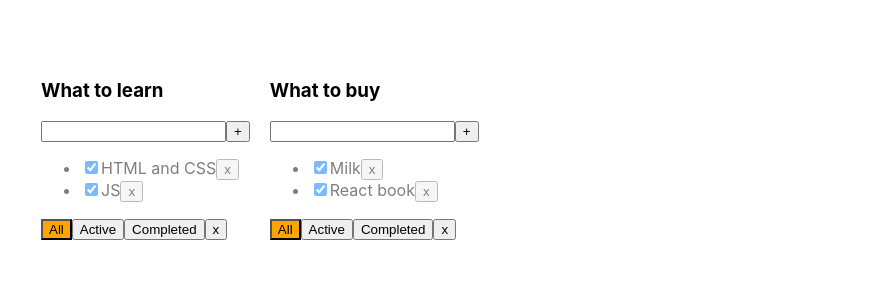
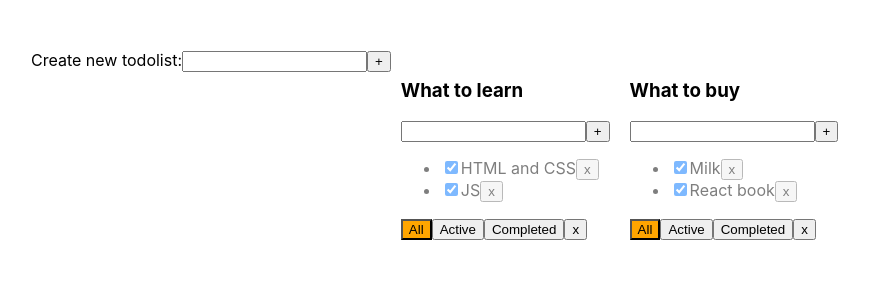
Before and after one commit to Hyojeong-Abzal/todolist, a React (Create React App) app: page / in a window 1280 px wide. Shown: the top 300 px of the page, without its empty margins (19-888 px from the left). Built offline with nearby package versions, Linux system fonts and the light colour scheme.

Commit message:
todolist lesson 6

```diff
--- /dev/null
+++ b/src/AddItemForm/AddItemForm.tsx
@@ -0,0 +1,45 @@
+import React, { ChangeEvent, KeyboardEvent, useState } from "react";
+
+type AddItemFormPropsType = {
+  addItem: (title: string) => void; // parents callback
+};
+
+export function AddItemForm(props: AddItemFormPropsType) {
+  const [newTaskText, setNewTaskText] = useState("");
+  const [error, setError] = useState<string | null>(null);
+
+  const onChangeHandler = (e: ChangeEvent<HTMLInputElement>) => {
+    setError(null);
+    setNewTaskText(e.currentTarget.value);
+  };
+  const addItem = () => {
+    const trimmedText = newTaskText.trim();
+    if (trimmedText) {
+      props.addItem(trimmedText);
+    } else {
+      setError("Title is required!");
+    }
+    setNewTaskText("");
+  };
+  const onKeyPressHandler = (e: KeyboardEvent<HTMLInputElement>) => {
+    if (e.code === "Enter") {
+      addItem();
+    }
+  };
+  const errorMessage = error ? (
+    <div className={"error-message"}>{error}</div>
+  ) : null;
+
+  return (
+    <div>
+      <input
+        value={newTaskText}
+        onChange={onChangeHandler}
+        onKeyPress={onKeyPressHandler}
+        className={error ? "error-Input" : ""}
+      />
+      <button onClick={addItem}>+</button>
+      {errorMessage}
+    </div>
+  );
+}
--- a/src/App.tsx
+++ b/src/App.tsx
@@ -1,112 +1,138 @@
-import React, {useState} from 'react';
-import './App.css';
-import {tasksType, Todolist} from "./Todolist";
-import {v1} from "uuid";
+import React, { useState } from "react";
+import "./App.css";
+import { tasksType, Todolist } from "./Todolist";
+import { v1 } from "uuid";
+import { AddItemForm } from "./AddItemForm/AddItemForm";
 
 export type filterTypeValue = "All" | "Active" | "Completed";
 export type todolistTypeArr = {
-    id: string
-    title: string
-    filter: filterTypeValue
-}
+  id: string;
+  title: string;
+  filter: filterTypeValue;
+};
 type TasksStateType = {
-    [key: string]: Array<tasksType>
-}
+  [key: string]: Array<tasksType>;
+};
 
 function App() {
-
   let todolistId1 = v1();
   let todolistId2 = v1();
 
   const [todolists, setTodolists] = useState<Array<todolistTypeArr>>([
-        {id: todolistId1, title: "What to learn", filter: "All"},
-        {id: todolistId2, title: "What to buy", filter: "All"},
-    ])
+    { id: todolistId1, title: "What to learn", filter: "All" },
+    { id: todolistId2, title: "What to buy", filter: "All" },
+  ]);
   const [tasks, setTasks] = useState<TasksStateType>({
     [todolistId1]: [
-            {id: v1(), text: "HTML and CSS", isDone: true},
-            {id: v1(), text: "JS", isDone: true},
+      { id: v1(), text: "HTML and CSS", isDone: true },
+      { id: v1(), text: "JS", isDone: true },
     ],
     [todolistId2]: [
-            {id: v1(), text: "Milk", isDone: true},
-            {id: v1(), text: "React book", isDone: true},
-        ]
+      { id: v1(), text: "Milk", isDone: true },
+      { id: v1(), text: "React book", isDone: true },
+    ],
   });
 
-    function changeTaskStatus(taskID: string, isDoneValue: boolean, todolistId: string) {
+  function changeTaskStatus(
+    taskID: string,
+    isDoneValue: boolean,
+    todolistId: string
+  ) {
     let todolistTasks = tasks[todolistId];
-        let task = todolistTasks.find( t => t.id === taskID);
+    let task = todolistTasks.find((t) => t.id === taskID);
     if (task) {
       task.isDone = isDoneValue;
-            setTasks({...tasks})
+      setTasks({ ...tasks });
+    }
+  }
+  function changeTaskText(taskID: string, text: string, todolistId: string) {
+    let todolistTasks = tasks[todolistId];
+    let task = todolistTasks.find((t) => t.id === taskID);
+    if (task) {
+      task.text = text;
+      setTasks({ ...tasks });
     }
   }
 
-    function addTask(text: string, todolistId: string ) {
-
-        let newTask = {id: v1(), text: text, isDone: false};
+  function addTask(text: string, todolistId: string) {
+    let newTask = { id: v1(), text: text, isDone: false };
     let todolistTasks = tasks[todolistId];
     tasks[todolistId] = [newTask, ...todolistTasks];
-        setTasks({...tasks});
+    setTasks({ ...tasks });
   }
 
   function removeTask(id: string, todolistId: string) {
     let todolistTasks = tasks[todolistId];
-        tasks[todolistId] = todolistTasks.filter( t => t.id != id);
+    tasks[todolistId] = todolistTasks.filter((t) => t.id != id);
 
-        setTasks({...tasks});
-
+    setTasks({ ...tasks });
   }
 
   function changeFilter(value: filterTypeValue, todolistId: string) {
-        let todolist =  todolists.find(tl => tl.id === todolistId);
+    let todolist = todolists.find((tl) => tl.id === todolistId);
     if (todolist) {
       todolist.filter = value;
-            setTodolists([...todolists])
+      setTodolists([...todolists]);
     }
   }
 
-    function removeTodolist( id: string) {
-        setTodolists(todolists.filter(tl => tl.id != id))
+  function removeTodolist(id: string) {
+    setTodolists(todolists.filter((tl) => tl.id != id));
     delete tasks[id];
-        setTasks({...tasks});
+    setTasks({ ...tasks });
   }
   function getTasksForTodoList(todoList: todolistTypeArr): Array<tasksType> {
-        switch (todoList.filter){
+    switch (todoList.filter) {
       case "Active":
-                return tasks[todoList.id].filter(t => t.isDone === false)
+        return tasks[todoList.id].filter((t) => t.isDone === false);
       case "Completed":
-                return tasks[todoList.id].filter(t => t.isDone === true)
+        return tasks[todoList.id].filter((t) => t.isDone === true);
       default:
-                return tasks[todoList.id]
+        return tasks[todoList.id];
     }
   }
+  const addTodolist = (title: string) => {
+    const newTodolistId = v1();
+    const newTodolist: todolistTypeArr = {
+      id: newTodolistId,
+      title,
+      filter: "All",
+    };
+    setTodolists([...todolists, newTodolist]);
+    setTasks({ ...tasks, [newTodolistId]: [] });
+  };
+  const changeTodolistTitle = (text: string, todolistId: string) => {
+    const updatedTodolits = todolists.map((tl) =>
+      tl.id === todolistId ? { ...tl, title: text } : tl
+    );
+    setTodolists(updatedTodolits);
+  };
 
   return (
-
-
     <div className="Todolist">
-            {
-                todolists.map(tl => {
-                  const tasksFilter = getTasksForTodoList(tl)
-                    return <Todolist
+      Create new todolist:
+      <AddItemForm addItem={addTodolist} />
+      {todolists.map((tl) => {
+        const tasksFilter = getTasksForTodoList(tl);
+        return (
+          <Todolist
             key={tl.id}
             id={tl.id}
             title={tl.title}
             filter={tl.filter}
             changeTaskStatus={changeTaskStatus}
+            changeTaskText={changeTaskText}
             tasks={tasksFilter}
             removeTask={removeTask}
             changeFilter={changeFilter}
             addTask={addTask}
             removeTodolist={removeTodolist}
+            changeTodolistTitle={changeTodolistTitle}
           />
-                })
+        );
+      })}
+    </div>
+  );
 }
 
-        </div>
-    )
-}
-
-
 export default App;
--- /dev/null
+++ b/src/EditableSpan/EditableSpan.tsx
@@ -0,0 +1,51 @@
+import React, { ChangeEvent, KeyboardEvent, useState } from "react";
+
+type EditableSpanPropsType = {
+  text: string;
+  changeText: (text: string) => void;
+};
+export function EditableSpan(props: EditableSpanPropsType) {
+  const [editMode, setEditMode] = useState<boolean>(false);
+  const [newTaskText, setNewTaskText] = useState(props.text);
+  const [error, setError] = useState<boolean>(false);
+
+  const onChangeHandler = (e: ChangeEvent<HTMLInputElement>) => {
+    setNewTaskText(e.currentTarget.value);
+    if (e.currentTarget.value === "") {
+      setError(true);
+    } else {
+      setError(false);
+    }
+  };
+  const onEditMode = () => setEditMode(true);
+  const offEditMode = () => {
+    setEditMode(false);
+    const trimmedTaskText = newTaskText.trim();
+    if (trimmedTaskText) {
+      props.changeText(newTaskText);
+      setError(false);
+    } else {
+      props.changeText(props.text);
+      setNewTaskText(props.text);
+    }
+  };
+  const inputStyleError = {
+    border: " 3px solid red",
+    backgroundColor: "lightblue",
+  };
+  const inputStyle = {
+    border: "solid 1px red",
+    backgroundColor: "lightblue",
+  };
+  return editMode ? (
+    <input
+      style={error ? inputStyleError : inputStyle}
+      value={newTaskText}
+      autoFocus
+      onBlur={offEditMode}
+      onChange={onChangeHandler}
+    />
+  ) : (
+    <span onDoubleClick={onEditMode}>{props.text}</span>
+  );
+}
--- a/src/Todolist.tsx
+++ b/src/Todolist.tsx
@@ -1,102 +1,98 @@
-import React, {ChangeEvent, KeyboardEvent, useState} from 'react';
-import './App.css';
-import {filterTypeValue} from "./App";
-
+import React, { ChangeEvent, KeyboardEvent, useState } from "react";
+import "./App.css";
+import { filterTypeValue } from "./App";
+import { AddItemForm } from "./AddItemForm/AddItemForm";
+import { EditableSpan } from "./EditableSpan/EditableSpan";
 
 export type tasksType = {
-    id: string
-    text: string
-    isDone: boolean
-}
+  id: string;
+  text: string;
+  isDone: boolean;
+};
 
 type todolistType = {
-    changeTaskStatus: (taskID: string, isDoneValue: boolean, todolistId: string) => void
-    title: string
-    tasks: Array<tasksType>
-    removeTask: (taskId: string, todolistId: string) => void
-    changeFilter: (value: filterTypeValue, todolistId: string) => void
-    addTask: (text: string, todolistId: string) => void
-    id: string
-    filter: filterTypeValue
-    removeTodolist: (id: string) => void
-}
-
+  changeTaskStatus: (
+    taskID: string,
+    isDoneValue: boolean,
+    todolistId: string
+  ) => void;
+  changeTaskText: (taskID: string, text: string, todolistId: string) => void;
+  title: string;
+  tasks: Array<tasksType>;
+  removeTask: (taskId: string, todolistId: string) => void;
+  changeFilter: (value: filterTypeValue, todolistId: string) => void;
+  addTask: (text: string, todolistId: string) => void;
+  id: string;
+  filter: filterTypeValue;
+  removeTodolist: (id: string) => void;
+  changeTodolistTitle: (text: string, todolistId: string) => void;
+};
 
 export const Todolist: React.FC<todolistType> = (props) => {
   const removeTodoList = () => {
-        props.removeTodolist(props.id)
-    }
-    const task = props.tasks.map(t => {
+    props.removeTodolist(props.id);
+  };
+  const task = props.tasks.map((t) => {
     const onRemoveHadler = () => {
-            props.removeTask(t.id, props.id)
-        }
-        const changeStatus = (e: ChangeEvent<HTMLInputElement>) => props.changeTaskStatus(t.id, e.currentTarget.checked, props.id)
-        return <li key={t.id} className={t.isDone ? "is-done" : ""}>
-            <input
-                type="checkbox"
-                checked={t.isDone}
-                onChange={changeStatus}/>
-            <span>{t.text}</span>
+      props.removeTask(t.id, props.id);
+    };
+    const changeStatus = (e: ChangeEvent<HTMLInputElement>) =>
+      props.changeTaskStatus(t.id, e.currentTarget.checked, props.id);
+    const changeText = (text: string) => {
+      props.changeTaskText(t.id, text, props.id);
+    };
+
+    return (
+      <li key={t.id} className={t.isDone ? "is-done" : ""}>
+        <input type="checkbox" checked={t.isDone} onChange={changeStatus} />
+        <EditableSpan text={t.text} changeText={changeText} />
         <button onClick={onRemoveHadler}>x</button>
       </li>
+    );
   });
 
-    const [newTaskText, setNewTaskText] = useState("");
-    const [error, setError] = useState<string | null>(null)
-
-    const onChangeHandler = (e: ChangeEvent<HTMLInputElement>) => {
-        setError(null)
-        setNewTaskText(e.currentTarget.value)
-    }
-    const onKeyPressHandler = (e: KeyboardEvent<HTMLInputElement>) => {
-        if (e.code === "Enter") {
-            addTask();
-        }
-    }
-    const addTask = () => {
-        const trimmedText = newTaskText.trim();
-        if (trimmedText) {
-            props.addTask(trimmedText, props.id);
-        } else {
-            setError("Title is required!")
-        }
-        setNewTaskText("");
-    }
-
-    const onAllClickHandler = () => props.changeFilter("All", props.id)
-    const onActiveClickHandler = () => props.changeFilter("Active", props.id)
-    const onCompletedClickHandler = () => props.changeFilter("Completed", props.id)
+  const onAllClickHandler = () => props.changeFilter("All", props.id);
+  const onActiveClickHandler = () => props.changeFilter("Active", props.id);
+  const onCompletedClickHandler = () =>
+    props.changeFilter("Completed", props.id);
 
   const AllButtonClass = props.filter === "All" ? "active-filter" : " ";
   const ActiveButtonClass = props.filter === "Active" ? "active-filter" : " ";
-    const CompletedButtonClass = props.filter === "Completed" ? "active-filter" : " ";
-    const errorMessage = error ? <div className={"error-message"}>{error}</div> : null;
+  const CompletedButtonClass =
+    props.filter === "Completed" ? "active-filter" : " ";
 
+  const addTask = (title: string) => {
+    props.addTask(title, props.id);
+  };
+  const changeTodolistTitle = (text: string) => {
+    props.changeTodolistTitle(text, props.id);
+  };
 
   return (
     <div className={"todoListWrapper"}>
-            <h3>{props.title}</h3>
+      <h3>
+        <EditableSpan text={props.title} changeText={changeTodolistTitle} />
+      </h3>
+
+      <AddItemForm addItem={addTask} />
+
+      <ul>{task}</ul>
 
       <div>
-                <input value={newTaskText}
-                       onChange={onChangeHandler}
-                       onKeyPress={onKeyPressHandler}
-                       className={error ? "error-Input" : ""}
-                />
-                <button onClick={addTask}>+</button>
-                {errorMessage}
-            </div>
-
-            <ul>
-                {task}
-            </ul>
-
-
-            <div>
-                <button className={AllButtonClass} onClick={onAllClickHandler}>All</button>
-                <button className={ActiveButtonClass} onClick={onActiveClickHandler}>Active</button>
-                <button className={CompletedButtonClass} onClick={onCompletedClickHandler}>Completed</button>
+        <button className={AllButtonClass} onClick={onAllClickHandler}>
+          All
+        </button>
+        <button className={ActiveButtonClass} onClick={onActiveClickHandler}>
+          Active
+        </button>
+        <button
+          className={CompletedButtonClass}
+          onClick={onCompletedClickHandler}
+        >
+          Completed
+        </button>
         <button onClick={removeTodoList}>x</button>
       </div>
-        </div>)
-}
+    </div>
+  );
+};
```
Lines whose indentation alone changed are shown as unchanged.
